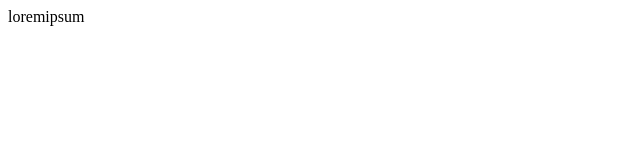
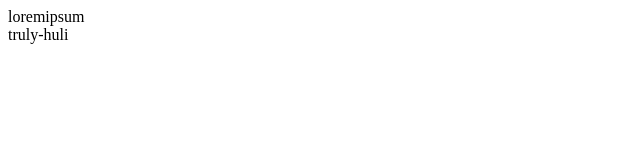
Before and after one commit to WhoesQuestionMyAbility/testdrive, a plain HTML site: page index.html in a window 1280 px wide. Shown: the full height of the page, 0-640 px from the left. Drawn offline with Linux system fonts and the light colour scheme.

Commit message:
Master imrove idx

```diff
--- a/index.html
+++ b/index.html
@@ -5,5 +5,6 @@
 </head>
 <body>
 loremipsum
+<div id="truly">truly-huli</div>
 </body>
 </html>
```
